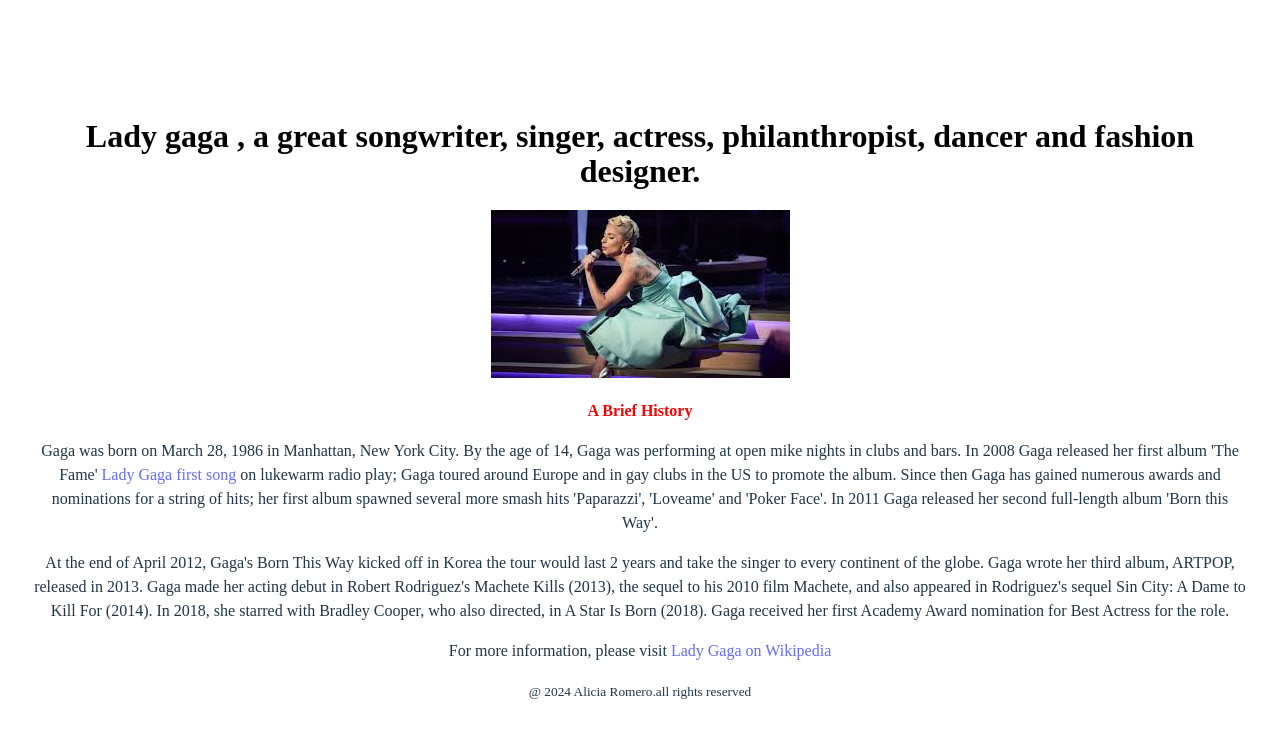
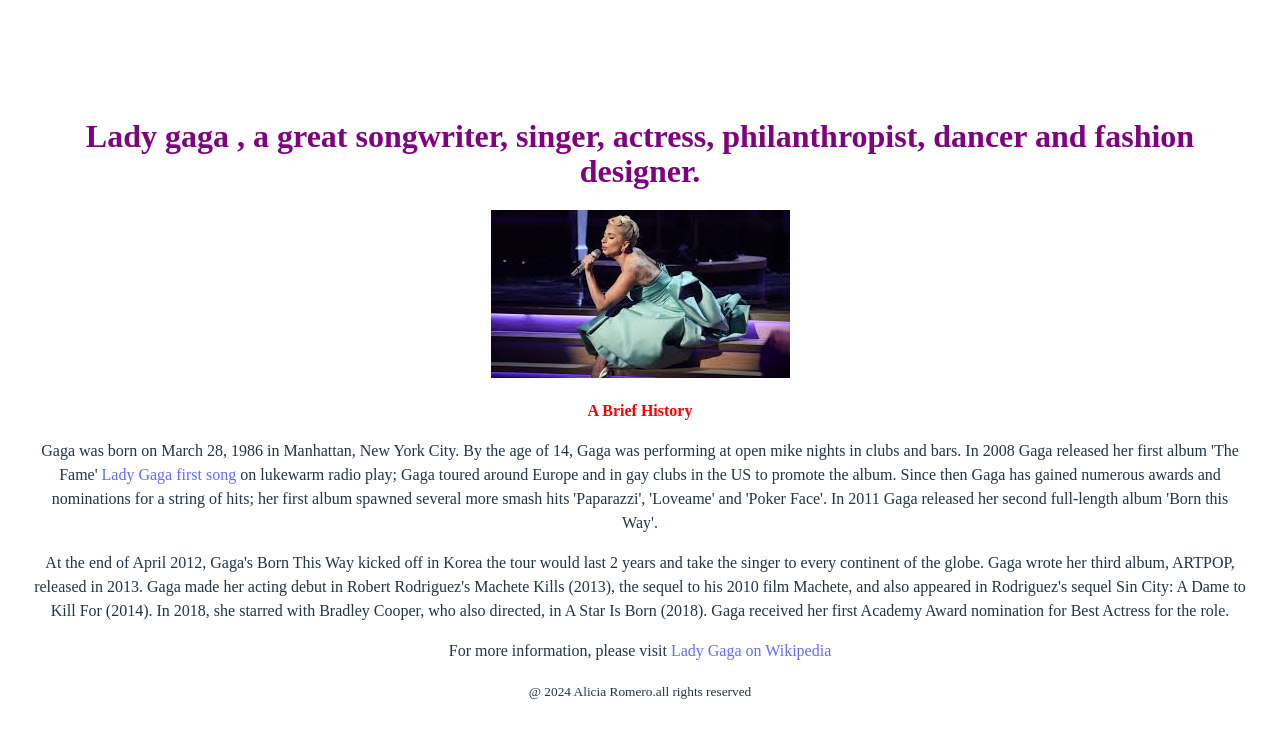
Before and after one commit to Bolao87/my-first-react-app, a React app: page / in a window 1280 px wide. Shown: the top 738 px of the page. Built offline with nearby package versions, Linux system fonts and the light colour scheme; the HTML template or start-up script is replaced by a standard one.

Commit message:
changed color in head

```diff
--- a/src/index.css
+++ b/src/index.css
@@ -39,7 +39,7 @@
 h1 {
   font-size: 2rem;
   line-height: 1.1;
-  color: black;
+  color: purple;
 }
 h2{
   font-size: 1rem;
```
